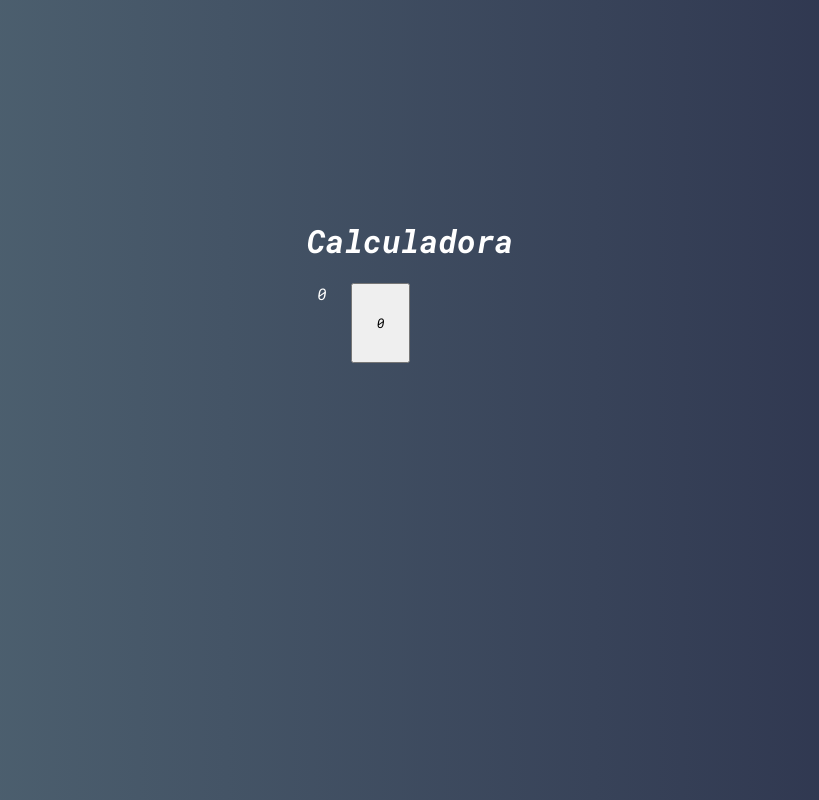
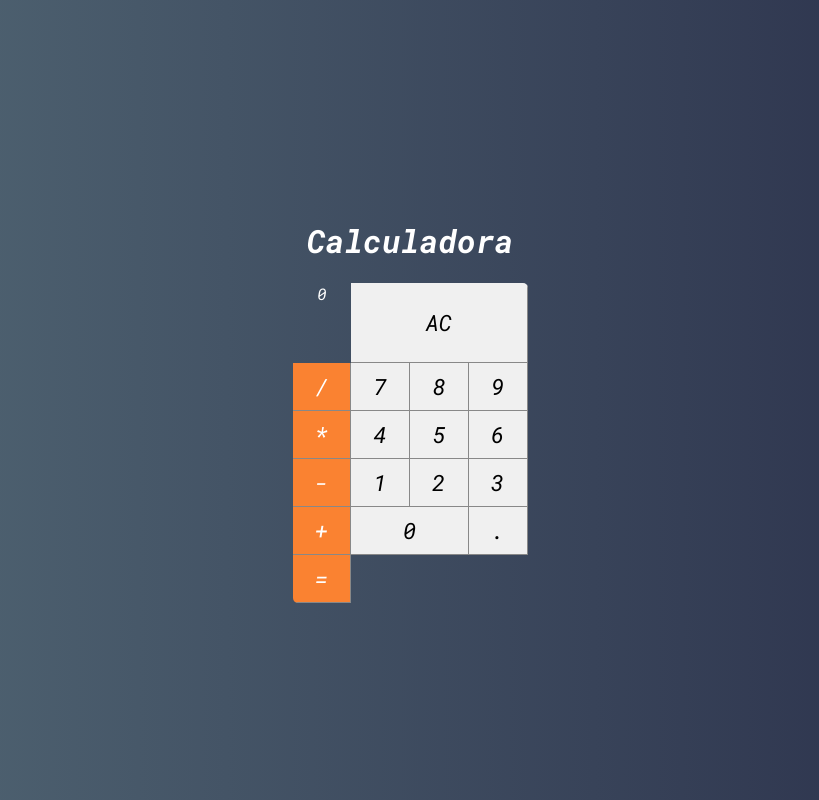
Before and after one commit to jhmoreira/calculadora, a Vue app: page / in a window 1280 px wide. Shown: the whole page, without its empty margins (230-1049 px from the left). Built offline with nearby package versions, Linux system fonts and the light colour scheme.

Commit message:
Modificando component  button

```diff
--- a/src/components/Button.vue
+++ b/src/components/Button.vue
@@ -1,15 +1,57 @@
 <template>
-  <button class="button">
-      0
+  <button class="button"
+
+  :class="{ double, triple, operation
+      }">
+
+      {{label}}
   </button>
 </template>
 
 <script>
 export default {
+props:{
+    label:{
 
+    },
+    operation:{type: Boolean},
+    double:{type: Boolean},
+    triple:{type: Boolean}
+
+}
 }
 </script>
 
 <style>
+ :root{
+     --bg-button:#f0f0f0;
+     --border-button:solid 1px #888;
+
+ }
+.button{
+    font-size: 1.4em;
+    background-color: var(--bg-button);
+    border: none;
+    border-right: var(--border-button);
+    border-bottom: var(--border-button);
+    outline: none;
+}
+.button:active{
+    background-color:#ccc;
+
+}
+.button.double{
+    grid-column: span 2;
+}
+.button.triple{
+    grid-column: span 3;
+}
+.button.operation{
+background-color: #fa8231;
+color: #fff;
+}
+.button.operation.active{
+    background-color: #fa8231cc;
+}
 
 </style>
--- a/src/main/Calculadora.vue
+++ b/src/main/Calculadora.vue
@@ -1,27 +1,43 @@
 <template>
   <div class="calculadora">
-      <Display/>
-      <Button/>
+    <Display />
+    <Button label="AC" triple />
+    <Button label="/" operation />
+    <Button label="7" />
+    <Button label="8" />
+    <Button label="9" />
+    <Button label="*" operation />
+    <Button label="4" />
+    <Button label="5" />
+    <Button label="6" />
+    <Button label="-" operation />
+    <Button label="1" />
+    <Button label="2" />
+    <Button label="3" />
+    <Button label="+" operation />
+    <Button label="0" double />
+    <Button label="." />
+    <Button label="=" operation />
   </div>
 </template>
 
 <script>
-import Display from "../components/Display"
-import Button from "../components/Button"
+import Display from "../components/Display";
+import Button from "../components/Button";
 export default {
-    components:{Button,Display}
-}
+  components: { Button, Display },
+};
 </script>
 
 <style>
-.calculadora{
-    height: 320px ;
-    width: 235px;
-    border-radius: 5px;
-    overflow: hidden;
+.calculadora {
+  height: 320px;
+  width: 235px;
+  border-radius: 5px;
+  overflow: hidden;
 
-    display: grid;
-    grid-template-columns: repeat(4 , 25%);
-    grid-template-rows: 1fr 48px 48px 48px 48px 48px;
+  display: grid;
+  grid-template-columns: repeat(4, 25%);
+  grid-template-rows: 1fr 48px 48px 48px 48px 48px;
 }
 </style>
```
